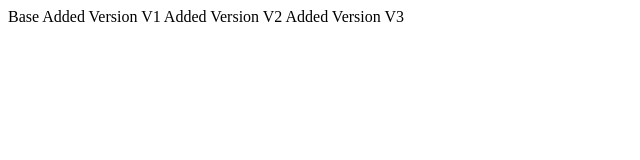
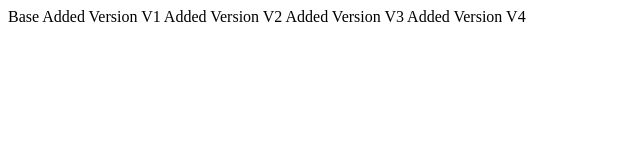
Before and after one commit to gkarampu/p1, a plain HTML site: page index.html in a window 1280 px wide. Shown: the whole page, without its empty margins (0-640 px from the left). Drawn offline with Linux system fonts and the light colour scheme.

Commit message:
Update index.html

```diff
--- a/index.html
+++ b/index.html
@@ -4,5 +4,6 @@
 Added Version V1
 Added Version V2
 Added Version V3
+Added Version V4
 </body>
 </html>
```
